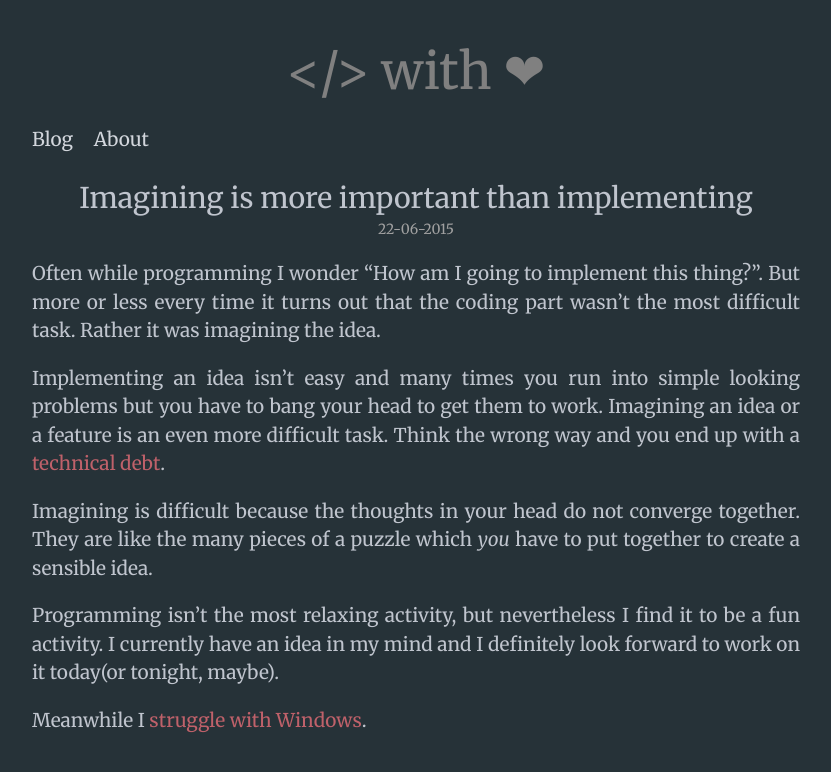
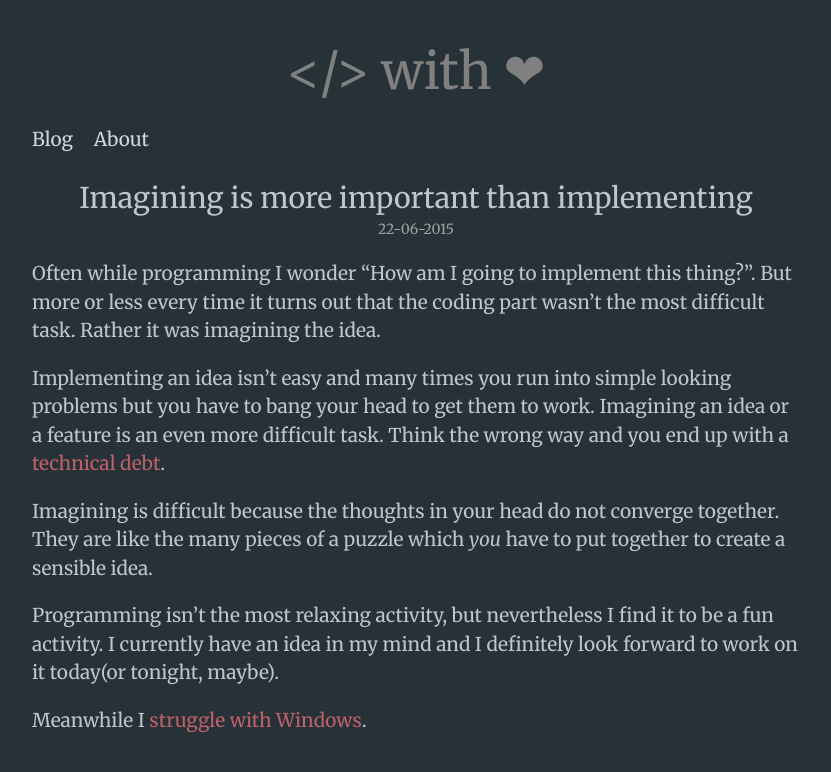
Before and after one commit to arafsheikh/arafsheikh.github.io, a Jekyll site: the page built from _posts/2015-06-22-imagining-is-more-important-than-implementing.md, in a window 1280 px wide. Shown: the top 772 px of the page, without its empty margins (224-1055 px from the left). Built offline with Jekyll 4.4.1, drawn with Linux system fonts in a browser that asks for light colours; Markdown is read by kramdown in place of the engine named in the settings.

Commit message:
Changed text to left aligned

```diff
--- a/_sass/_base.scss
+++ b/_sass/_base.scss
@@ -8,7 +8,7 @@ body {
     background-color: $background-color;
 }
 p {
-    text-align: justify;
+    text-align: left;
 }
 a {
     color: $link-color;
--- a/_sass/_layout.scss
+++ b/_sass/_layout.scss
@@ -46,7 +46,7 @@ main {
     }
 }
 .post {
-
+    position: relative;
     .post-header {
         text-align: center;
         margin-bottom: 0;
```
